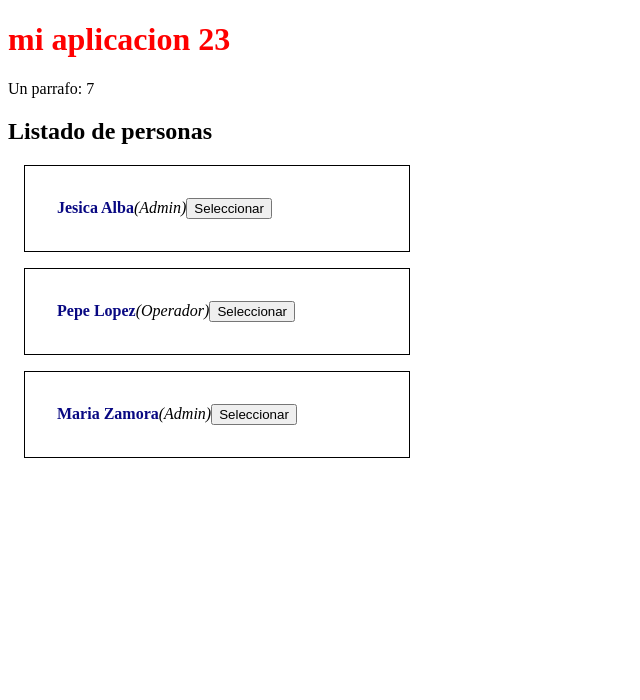
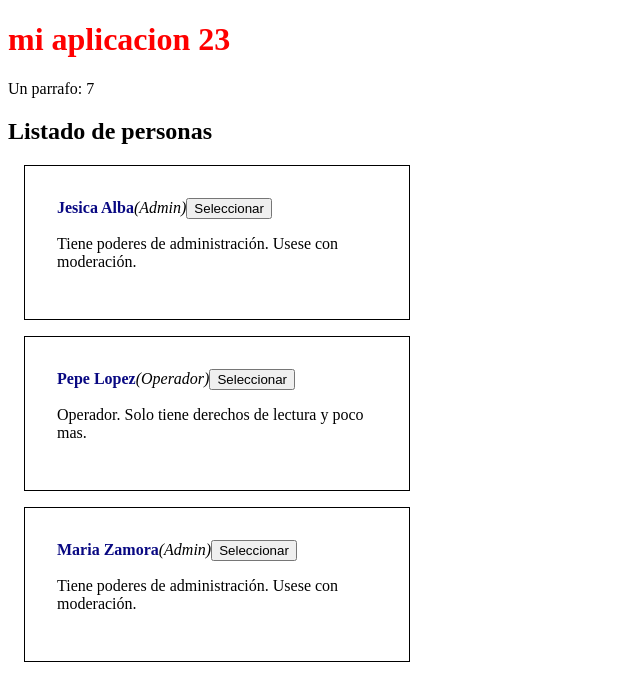
Before and after one commit to pjmolina/angular14, an Angular app: page / in a window 1280 px wide. Shown: the top 700 px of the page, without its empty margins (0-640 px from the left). Built offline with nearby package versions, Linux system fonts and the light colour scheme.

Commit message:
ejemplo de ngIf

```diff
--- a/src/app/user-profile/user-profile.component.html
+++ b/src/app/user-profile/user-profile.component.html
@@ -1,5 +1,13 @@
+<ng-template #textoOperador>
+  <p>Operador. Solo tiene derechos de lectura y poco mas.</p>
+</ng-template>
+
 <div class="user-profile">
   <span class="name">{{ firstName }} {{ lastName }}</span>
   <span class="role">({{ role }})</span>
   <button (click)="seleccionar()">Seleccionar</button>
+  <br />
+  <p *ngIf="isAdmin; else textoOperador">
+    Tiene poderes de administración. Usese con moderación.
+  </p>
 </div>
--- a/src/app/user-profile/user-profile.component.ts
+++ b/src/app/user-profile/user-profile.component.ts
@@ -14,6 +14,11 @@ export interface User {
   role: string;
 }
 
+export enum Roles {
+  Admin = 'Admin',
+  Operador = 'Operador',
+}
+
 @Component({
   selector: 'app-user-profile',
   templateUrl: './user-profile.component.html',
@@ -28,6 +33,10 @@ export class UserProfileComponent implements OnInit, OnDestroy, OnChanges {
 
   constructor() {
     console.log('userProfile. 1. constructor');
+  }
+
+  get isAdmin(): boolean {
+    return this.role === Roles.Admin;
   }
 
   ngOnInit(): void {
```
Also changed, not shown: src/app/app/app.component.html (+0 -14 lines).
